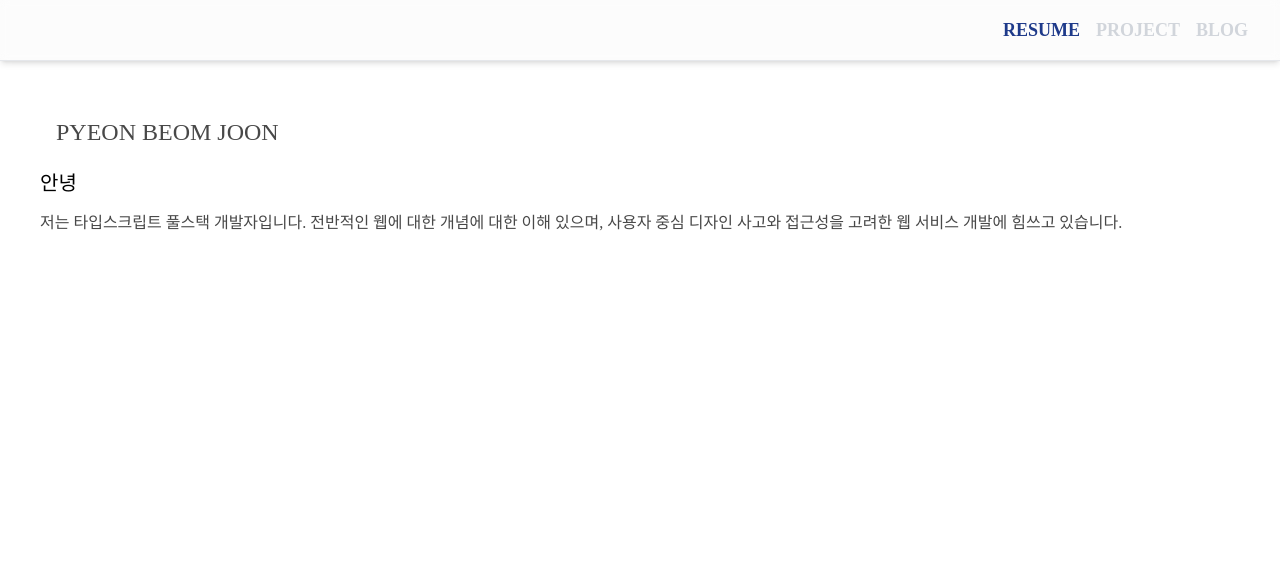
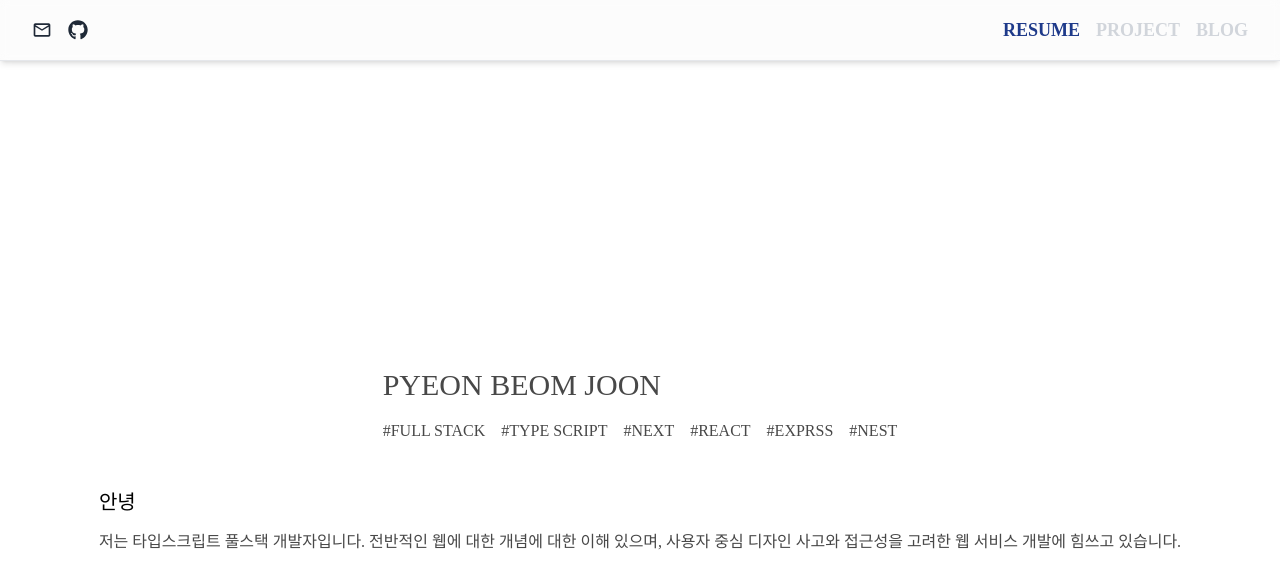
Before and after one commit to joon-github/MyPage, a Next.js app: page / in a window 1280 px wide. Shown: the top 588 px of the page. Built offline with nearby package versions, Linux system fonts and the light colour scheme; a web font is replaced by a local one.

Commit message:
aboutme 수정

```diff
--- a/app/_base/Header/index.tsx
+++ b/app/_base/Header/index.tsx
@@ -1,23 +1,45 @@
-'use client'
-import React, { useEffect } from 'react';
-import HeaderLink from './HeaderLink';
+"use client";
+import React, { useEffect } from "react";
+import HeaderLink from "./HeaderLink";
 import { useSetRecoilState } from "recoil";
-import { isManagerState } from '@/app/store/globalState';
-const Header = ({pw}:{pw:string|undefined}) => {
+import { isManagerState } from "@/app/store/globalState";
+import { MdOutlineEmail } from "react-icons/md";
+import { FaGithub } from "react-icons/fa";
+import Link from "next/link";
+
+const Header = ({ pw }: { pw: string | undefined }) => {
   const setIsManagerState = useSetRecoilState(isManagerState);
-  useEffect(()=>{
-    if(pw === localStorage.getItem('AUTHENTICATION_PASSWORD')){
+
+  useEffect(() => {
+    if (pw === localStorage.getItem("AUTHENTICATION_PASSWORD")) {
       setIsManagerState(true);
-    }else{
-      console.log("안녕하세요. 편범준 개인 홈페이지 입니다.")
+    } else {
+      console.log("안녕하세요. 편범준 개인 홈페이지 입니다.");
     }
-  },[])
+  }, []);
+
   return (
     <header className="absolute top-0 h-fit z-10 w-full">
-      <div className="relative flex justify-end gap-4 items-center w-full py-4 px-8 border-b border-gray-200 text-lg font-bold text-gray-800 shadow-md bg-white/30 backdrop-blur-sm z-10">
-        <HeaderLink to="/" text="RESUME" />
-        <HeaderLink to="/project" text="PROJECT" />
-        <HeaderLink to="/blog" text="BLOG" />
+      <div className="relative flex justify-between items-center w-full py-4 px-8 border-b border-gray-200 text-lg font-bold text-gray-800 shadow-md bg-white/30 backdrop-blur-sm z-10">
+        <div className="flex gap-4">
+          <div className="relative flex items-center gap-1 cursor-pointer group">
+            <MdOutlineEmail size={20} />
+            <p className="subText absolute top-8 hidden group-hover:block bg-white px-2 py-1 rounded-md shadow-md">
+              ehdfkd941209@gamil.com
+            </p>
+          </div>
+          <div className="relative flex items-center gap-1 cursor-pointer group">
+            <FaGithub size={20} />
+            <p className="subText absolute top-8 hidden group-hover:block bg-white px-2 py-1 rounded-md shadow-md">
+              https://github.com/joon-github
+            </p>
+          </div>
+        </div>
+        <div className="flex gap-4">
+          <HeaderLink to="/" text="RESUME" />
+          <HeaderLink to="/project" text="PROJECT" />
+          <HeaderLink to="/blog" text="BLOG" />
+        </div>
       </div>
     </header>
   );
--- a/app/_base/Typing/index.tsx
+++ b/app/_base/Typing/index.tsx
@@ -1,4 +1,4 @@
-"use client"
+"use client";
 import React, { useState, useEffect } from "react";
 import "./styles.scss";
 
@@ -6,7 +6,7 @@ interface TypingProps {
   documents: string[];
 }
 
-const Typing = ({ documents }:TypingProps) => {
+const Typing = ({ documents }: TypingProps) => {
   const [textIndex, setTextIndex] = useState(0);
   const [charIndex, setCharIndex] = useState(0);
   const [currentText, setCurrentText] = useState("");
@@ -38,7 +38,7 @@ const Typing = ({ documents }:TypingProps) => {
 
   return (
     <div className="typing-container">
-      <span className={`typing-text`}>{currentText}</span>
+      <span className={`typing-text text-wrap`}>{currentText}</span>
     </div>
   );
 };
--- a/app/_homeComponents/AboutMe/index.tsx
+++ b/app/_homeComponents/AboutMe/index.tsx
@@ -4,19 +4,28 @@ const AboutMe = () => {
   const documents = [
     "안녕하세요. 풀스택 개발자 편범준 입니다.",
     "사용자 친화적인 개발과 React와 Next에 관심이 많습니다.",
-  ]
+  ];
   return (
-    <section className="container flex flex-col h-screen p-10" >
-      <p className="text-2xl p-4 felx-1">
-        PYEON BEOM JOON
-      </p>
-      <div className="flex flex-col gap-1 flex-1">
+    <section className="flex flex-col items-center justify-center h-screen p-10 gap-10">
+      <div className="flex flex-col gap-4">
+        <p className="text-3xl">PYEON BEOM JOON</p>
+        <div className="flex gap-4">
+          <p>#FULL STACK</p>
+          <p>#TYPE SCRIPT</p>
+          <p>#NEXT</p>
+          <p>#REACT</p>
+          <p>#EXPRSS</p>
+          <p>#NEST</p>
+        </div>
+      </div>
+      <div className="flex flex-col gap-1">
         <div className="min-h-[40px]">
-          <Typing documents={documents}/>
+          <Typing documents={documents} />
         </div>
         <p>
-          저는 타입스크립트 풀스택 개발자입니다.
-          전반적인 웹에 대한 개념에 대한 이해 있으며, 사용자 중심 디자인 사고와 접근성을 고려한 웹 서비스 개발에 힘쓰고 있습니다.
+          저는 타입스크립트 풀스택 개발자입니다. 전반적인 웹에 대한 개념에 대한
+          이해 있으며, 사용자 중심 디자인 사고와 접근성을 고려한 웹 서비스
+          개발에 힘쓰고 있습니다.
         </p>
       </div>
     </section>
--- a/app/globals.scss
+++ b/app/globals.scss
@@ -3,19 +3,20 @@
 @tailwind utilities;
 
 @font-face {
-  font-family: 'NotoSansKR-VariableFont_wght';
+  font-family: "NotoSansKR-VariableFont_wght";
   font-weight: 600;
-  src: url('../public/fonts/Noto_Sans_KR/NotoSansKR-VariableFont_wght.ttf') format('opentype');
+  src: url("../public/fonts/Noto_Sans_KR/NotoSansKR-VariableFont_wght.ttf")
+    format("opentype");
 }
 
 :root {
   --BG_Color: rgb(251, 251, 251);
-  --MainThemeColor : rgb(13, 101, 143);
+  --MainThemeColor: rgb(13, 101, 143);
   --MainTextColor: rgb(72, 72, 72);
-  --SubTextColor : rgb(133, 133, 133);
+  --SubTextColor: rgb(133, 133, 133);
 }
 
-*{
+* {
   box-sizing: border-box;
 }
 
@@ -26,49 +27,45 @@ body {
   height: 100vh;
   // overflow: hidden;
   width: 100vw;
-  font-family: 'NotoSansKR-VariableFont_wght';
+  font-family: "NotoSansKR-VariableFont_wght";
 }
 
-
-
-
-p{
-  color:var(--MainTextColor);
+p {
+  color: var(--MainTextColor);
   font-weight: 500;
-  &.whiteText{
+  &.whiteText {
     color: var(--BG_Color);
   }
 }
 
-.subText{
+.subText {
   color: var(--SubTextColor);
   font-size: 12px;
 }
 
 h1,
-h2{
+h2 {
   color: var(--MainThemeColor);
 }
 
-h2{
+h2 {
   font-size: 20px;
   font-weight: 600;
 }
 
-h3{
+h3 {
   font-size: 18px;
   color: var(--MainTextColor);
   margin: 0;
 }
 
-
-.line{
+.line {
   margin-top: 10px;
   margin-bottom: 5px;
   border-bottom: 8px solid rgb(24, 127, 175);
   width: 100%;
   height: 1px;
-  &::after{
+  &::after {
     content: "";
     display: block;
     position: relative;
@@ -79,15 +76,48 @@ h3{
   }
 }
 
-#AboutMe{
-  min-width: 240px
+#AboutMe {
+  min-width: 240px;
 }
 
+/* 툴팁 스타일 */
+.tooltip {
+  position: relative;
+  display: inline-block;
+  cursor: pointer;
+}
 
+.tooltip::after {
+  content: attr(data-tooltip);
+  visibility: hidden;
+  opacity: 0;
+  width: 120px;
+  background-color: black;
+  color: #fff;
+  text-align: center;
+  border-radius: 5px;
+  padding: 5px;
+  position: absolute;
+  bottom: 125%; /* 툴팁이 위에 위치하도록 조정 */
+  left: 50%;
+  transform: translateX(-50%);
+  transition: opacity 0.3s;
+  z-index: 1;
+  white-space: nowrap;
+}
 
+.tooltip::after::before {
+  content: "";
+  position: absolute;
+  bottom: 100%;
+  left: 50%;
+  margin-left: -5px;
+  border-width: 5px;
+  border-style: solid;
+  border-color: black transparent transparent transparent;
+}
 
-@media (max-width:1000px) {
-  body{
-    min-width: 100%;
-  }
+.tooltip:hover::after {
+  visibility: visible;
+  opacity: 1;
 }
--- a/package.json
+++ b/package.json
@@ -34,6 +34,7 @@
     "react": "18.2.0",
     "react-aws-s3-typescript": "^1.1.5",
     "react-dom": "18.2.0",
+    "react-icons": "^5.2.1",
     "react-quill": "^2.0.0",
     "recoil": "^0.7.7",
     "styled-jsx": "^5.1.2",
```
Also changed, not shown: 1 other file (tests, documents, lock files or other folders).
